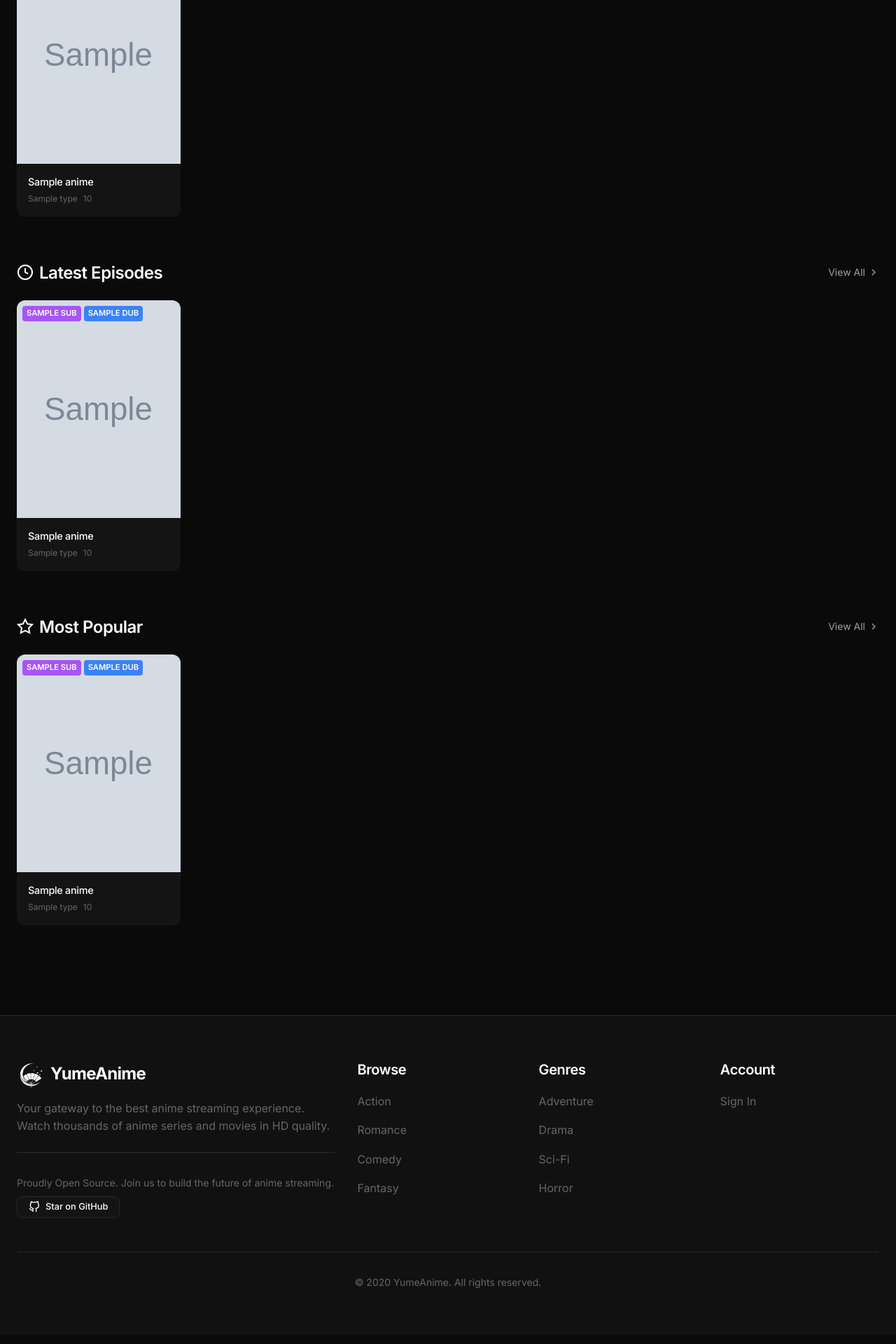
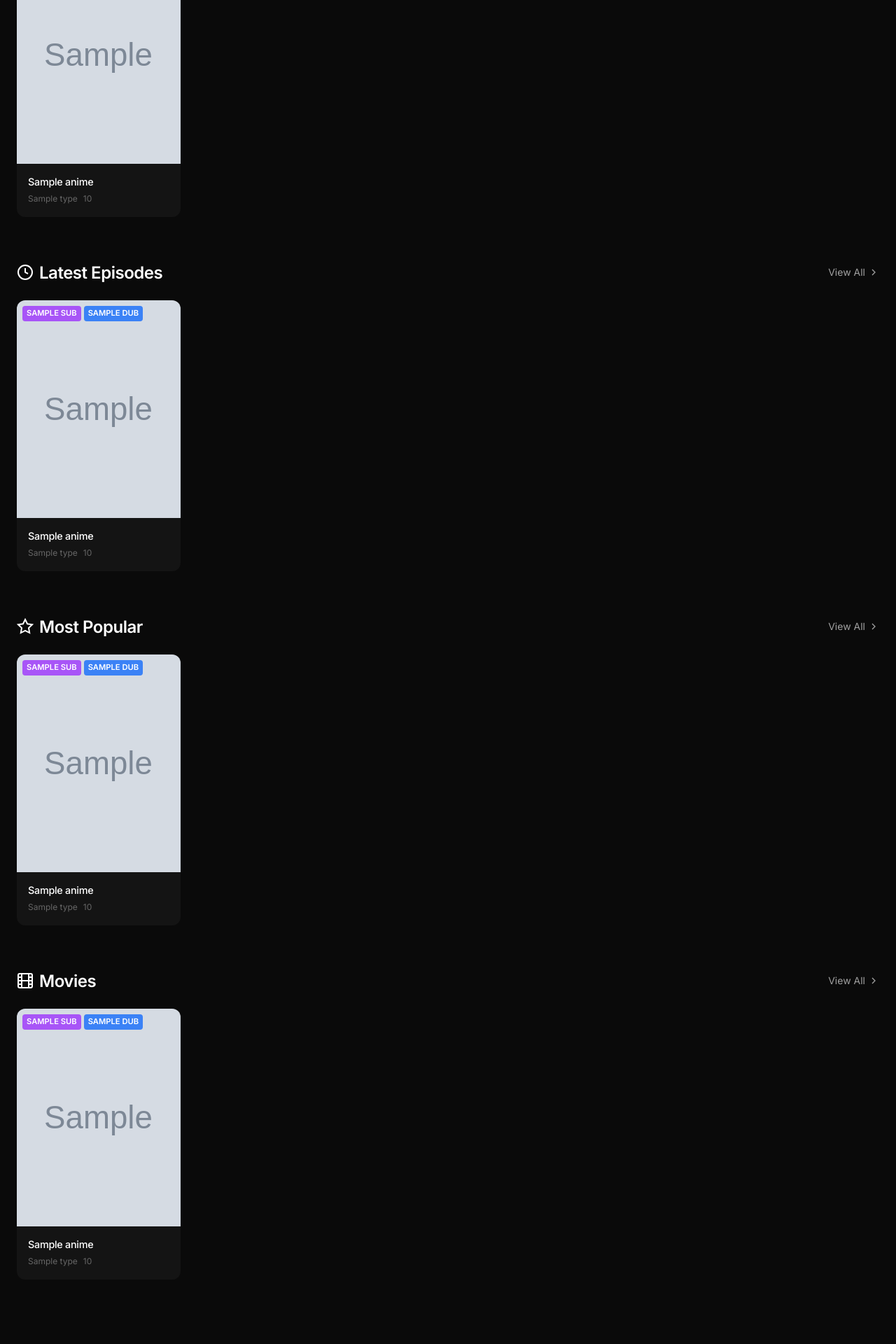
Before and after one commit to OTAKUWeBer/YumeAnime, a Flask app: template api/templates/index.html in a window 1280 px wide. Shown: the part 760-2680 px from the top of the page at 70% size. Before the commit the page ends 2600 px from the top, so only its background shows below. Run offline with Flask 3, Linux system fonts and the light colour scheme; the template is opened without the code that fills it: most values are stand-ins (such as "Sample title", 1, 10 or a date in 2020); grey boxes marked "Sample" are stand-in pictures; data that the repository does not hold is empty; parts of the project's set-up code (start-up, migrations or seed data) failed here and were passed over; some libraries are stand-ins or nearby versions.

Commit message:
Movie section added + chores to make the search more advanced

```diff
--- a/api/templates/base.html
+++ b/api/templates/base.html
@@ -142,6 +142,7 @@
                 <a href="{{ url_for('main.home_routes.home') }}"
                     class="nav-link {% if request.endpoint == 'main.home_routes.home' %}active{% endif %}">Home</a>
                 <a href="/genre/action" class="nav-link">Genres</a>
+                <a href="/category/movie" class="nav-link {% if 'movie' in request.path %}active{% endif %}">Movies</a>
                 {% if session.get('username') %}
                 <a href="{{ url_for('watchlist.watchlist') }}"
                     class="nav-link {% if request.endpoint == 'watchlist.watchlist' %}active{% endif %}">Watchlist</a>
@@ -290,6 +291,7 @@
         <div class="mobile-nav-links">
             <a href="{{ url_for('main.home_routes.home') }}" class="mobile-nav-link">Home</a>
             <a href="/genre/action" class="mobile-nav-link">Genres</a>
+            <a href="/category/movie" class="mobile-nav-link">Movies</a>
             {% if session.get('username') %}
             <a href="{{ url_for('watchlist.watchlist') }}" class="mobile-nav-link">Watchlist</a>
             <a href="{{ url_for('main.catalog_routes.profile') }}" class="mobile-nav-link">Profile</a>
--- a/api/templates/index.html
+++ b/api/templates/index.html
@@ -234,6 +234,60 @@ series.{% endblock %}
         </div>
     </section>
     {% endif %}
+
+    <!-- Movies Section -->
+    {% if movies %}
+    <section class="section">
+        <div class="section-header">
+            <h2 class="section-title">
+                <svg width="24" height="24" viewBox="0 0 24 24" fill="none" stroke="currentColor" stroke-width="2">
+                    <rect x="2" y="2" width="20" height="20" rx="2.18" ry="2.18" />
+                    <line x1="7" y1="2" x2="7" y2="22" />
+                    <line x1="17" y1="2" x2="17" y2="22" />
+                    <line x1="2" y1="12" x2="22" y2="12" />
+                    <line x1="2" y1="7" x2="7" y2="7" />
+                    <line x1="2" y1="17" x2="7" y2="17" />
+                    <line x1="17" y1="7" x2="22" y2="7" />
+                    <line x1="17" y1="17" x2="22" y2="17" />
+                </svg>
+                Movies
+            </h2>
+            <a href="/category/movie" class="section-link">
+                View All
+                <svg width="16" height="16" viewBox="0 0 24 24" fill="none" stroke="currentColor" stroke-width="2">
+                    <polyline points="9 18 15 12 9 6" />
+                </svg>
+            </a>
+        </div>
+        <div class="anime-grid">
+            {% for anime in movies[:12] %}
+            <a href="/anime/{{ anime.id }}" class="anime-card">
+                <div class="anime-card-poster">
+                    <img src="{{ anime.poster or anime.image }}" alt="{{ anime.name or anime.title }}" loading="lazy">
+                    <div class="anime-card-badges">
+                        {% if anime.episodes and anime.episodes.sub %}
+                        <span class="badge badge-sub">{{ anime.episodes.sub }}</span>
+                        {% endif %}
+                        {% if anime.episodes and anime.episodes.dub %}
+                        <span class="badge badge-dub">{{ anime.episodes.dub }}</span>
+                        {% endif %}
+                    </div>
+                    <div class="anime-card-overlay">
+                        <span class="btn btn-primary btn-sm">Watch Now</span>
+                    </div>
+                </div>
+                <div class="anime-card-info">
+                    <h3 class="anime-card-title">{{ anime.name or anime.title }}</h3>
+                    <div class="anime-card-meta">
+                        {% if anime.type %}<span>{{ anime.type }}</span>{% endif %}
+                        {% if anime.duration %}<span>{{ anime.duration }}</span>{% endif %}
+                    </div>
+                </div>
+            </a>
+            {% endfor %}
+        </div>
+    </section>
+    {% endif %}
 </div>
 {% endblock %}
 
```
Also changed, not shown: api/routes/main/home_routes.py (+21 -2 lines).
